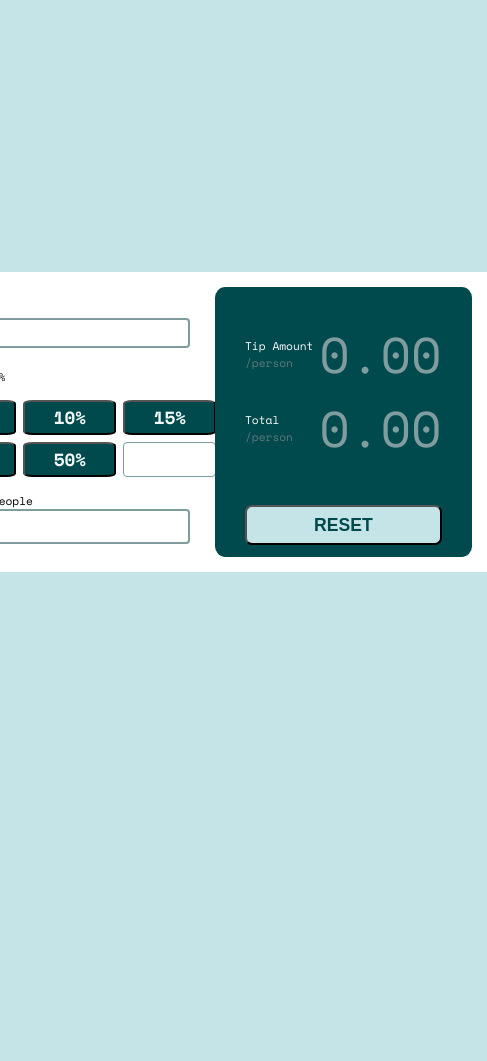
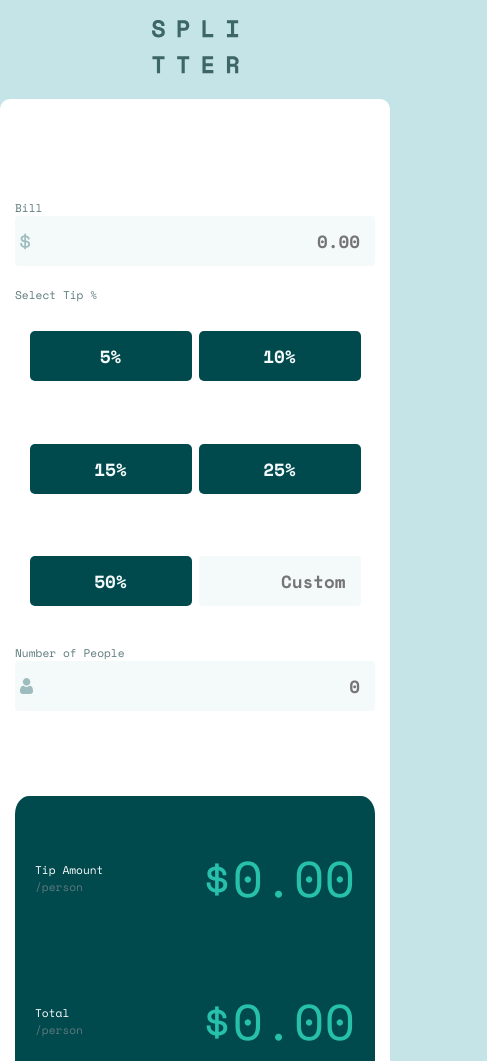
Before and after one commit to daviprre/project-calculator, a plain HTML site: page index.html in a window 390 px wide. Shown: the top 1061 px of the page, 487 px wide, since content can reach past the window. Before the commit the page ends 844 px from the top, so only its background shows below. Drawn offline with nearby package versions, Linux system fonts and the light colour scheme.

Commit message:
Se adiciona diseño adaptable para moviles al diseño inicial de Yecid

```diff
--- /dev/null
+++ b/css/mobile.css
@@ -0,0 +1,66 @@
+@media screen and (max-width: 700px){
+    body{
+        height: 150vh;
+    }
+    .container{
+        flex-direction: column;
+        height: 100%;
+        width: 100%;
+        align-items: center;
+
+    }
+    .container .calculadora{
+        width: 100%;
+        height: 60%;
+        margin: 0;
+        box-sizing: border-box;
+        padding: 0;
+    }
+
+    .container .calculadora .calculadora__Bill input{
+        height: 50px;
+    }
+
+    .container .calculadora .caculadora__porcentaje{
+        display: flex;
+        height: 50%;
+        box-sizing: border-box;
+        margin: 0;
+        flex-wrap: wrap;
+        justify-content: center;
+        align-items: center;
+        padding-bottom: 10px;
+    }
+
+    .container .calculadora .caculadora__porcentaje button{
+        width: 45%;
+        height: 50px;
+
+    }
+
+    .container .calculadora .caculadora__porcentaje input{
+        width: 45%;
+        height: 50px;
+    }
+    .container .calculadora .calculadora__cantidad input{
+        height: 50px;
+    }
+    .container .resultado{
+        width: 100%;
+        height: 40%;
+        display: flex;
+        flex-direction: column;
+        justify-content: space-around;
+        padding: 0 20px 0 20px;
+
+    }
+    .container .resultado .resultado__total{
+        margin-top: -20px;
+    }
+    .container .resultado button{
+        height: 60px;
+        margin: 0;
+    }
+
+
+}
--- a/css/styles.css
+++ b/css/styles.css
@@ -19,9 +19,17 @@ body{
     width: 100%;
     height: 100vh;
     display: flex;
-    justify-content: center;
+    flex-direction: column;
+    justify-content: flex-start;
     align-items: center;
     font-family: 'Space Mono', monospace;
+    color: var(--Dark-grayish-cyan);
+}
+.logo{
+    margin: 5%;
+}
+.logo img{
+    background-repeat: no-repeat;
 }
 .container{
     background-color: var(--White);
@@ -30,6 +38,7 @@ body{
     width: 650px;
     padding: 15px;
     font-size: 0.7rem;
+    border-radius: 10px;
 }
 .calculadora{
     display: flex;
@@ -38,7 +47,6 @@ body{
     width: 50%;
     padding: 5px;
     margin-right: 20px;
-
 }
 .calculadora__Bill{
     margin-bottom: 20px;
@@ -48,14 +56,24 @@ body{
     width: 100%;
     height: 30px;
     text-align: right;
-    border: 2px solid var(--Dark-grayish-cyan2);
-    background: url(/images/icon-dollar.svg) no-repeat scroll 7px;
     border-radius: 4px;
     font-weight: 700;
     font-family: 'Space Mono', monospace;
     font-size: 1.1rem;
+    background-color: var(--Light-grayish-cyan2);
+    border: 0;
+    outline: none;
+    color: var(--Very-dark-cyan);
+    background-image: url(../images/icon-dollar.svg);
+    background-repeat: no-repeat;
+    background-position-y: center;
+    background-position-x: 5px;
+
 }
 
+.calculadora__Bill input:hover{
+    border: 2px solid var(--Strong-cyan);
+}
 .caculadora__porcentaje{
     display: grid;
     grid-template-columns: repeat(3, 93px);
@@ -68,15 +86,15 @@ body{
 .caculadora__porcentaje button:hover{
     cursor: pointer;
     color: var(--Very-dark-cyan);
-    background-color: var(--Light-grayish-cyan);
-    border: 1px;
+    background-color: var(--Strong-cyan);
+    border: 0;
   }
-
 .caculadora__porcentaje button{
     background-color: var(--Very-dark-cyan);
     color: var(--Light-grayish-cyan2);
     height: 35px;
-    border-radius: 10%;
+    border: 0;
+    border-radius: 5px;
     font-weight: 700;
     font-family: 'Space Mono', monospace;
     font-size: 1.1rem;
@@ -86,10 +104,16 @@ body{
     height: 35px;
     text-align: right;
     border-radius: 4px;
-    border: 1px solid var(--Dark-grayish-cyan2);
+    border: 0;
+    outline: none;
     font-weight: 700;
     font-family: 'Space Mono', monospace;
     font-size: 1.1rem;
+    background-color: var(--Light-grayish-cyan2);
+    color: var(--Very-dark-cyan);
+}
+.caculadora__porcentaje input:hover{
+    border: 2px solid var(--Strong-cyan);
 }
 .calculadora__cantidad input{
     cursor: pointer;
@@ -97,10 +121,21 @@ body{
     height: 35px;
     text-align: right;
     border-radius: 4px;
-    border: 2px solid var(--Dark-grayish-cyan2);
-    background: url(/images/icon-person.svg) no-repeat scroll 7px;
+    background-image: url(../images/icon-person.svg);
+    background-repeat: no-repeat;
+    background-position-y: center;
+    background-position-x: 5px;
+    background-color: var(--Light-grayish-cyan2);
+    border: 0;
+    outline: none;
+    font-family: 'Space Mono', monospace;
+    font-size: 1.1rem;
+    font-weight: 700;
+
 }
-
+.calculadora__cantidad input:hover{
+    border: 2px solid var(--Strong-cyan);
+}
 .resultado{
     color: white;
     width: 50%;
@@ -119,7 +154,8 @@ body{
 
 .resultado .valor{
     font-size: 50px;
-    color: var(--Dark-grayish-cyan2)
+    color: var(--Strong-cyan)
+
 }
 
 .resultado button {
@@ -128,9 +164,13 @@ body{
     font-size: 1.1rem;
     margin-top: 40px;
     border-radius: 7px;
-    background-color: var(--Light-grayish-cyan);
+    background-color: var(--Strong-cyan);
     color: var(--Very-dark-cyan);
     font-weight: 700;
     cursor: pointer;
+    border: 0;
 
 }
+.resultado button:hover{
+    background-color: var(--Light-grayish-cyan);
+}
--- a/index.html
+++ b/index.html
@@ -4,18 +4,19 @@
     <meta charset="UTF-8">
     <meta http-equiv="X-UA-Compatible" content="IE=edge">
     <meta name="viewport" content="width=device-width, initial-scale=1.0">
-    <link rel="stylesheet" href="/css/styles.css">
-    <!-- <link rel="preconnect" href="https://fonts.googleapis.com">
-    <link rel="preconnect" href="https://fonts.gstatic.com" crossorigin>
-    <link href="https://fonts.googleapis.com/css2?family=Space+Mono:wght@400;700&display=swap" rel="stylesheet"> -->
+    <link rel="stylesheet" href="./css/styles.css">
+    <link rel="stylesheet" href="./css/mobile.css">
     <title>Calculadora</title>
 </head>
 <body>
+    <figure class="logo">
+        <img src="./images/logo.svg" alt="">
+    </figure>
     <div class="container">
         <div class="calculadora">
             <div class="calculadora__Bill">
                 <p>Bill</p>
-                <input type="number">
+                <input type="number" name="" id="" placeholder="0.00">
             </div>
             <p>Select Tip %</p>
             <div class="caculadora__porcentaje">
@@ -24,28 +25,28 @@
                 <button>15%</button>
                 <button>25%</button>
                 <button>50%</button>
-                <input type="number" name="" id="">
+                <input type="number" name="" id="" placeholder="Custom">
             </div>
             <div class="calculadora__cantidad">
                 <p>Number of People</p>
                 <p></p>
-                <input type="number">
+                <input type="number" name="" id="" placeholder="0">
             </div>
         </div>
         <div class="resultado">
             <div class="resultado__individual">
                 <p>Tip Amount<br><span>/person</span></p>
                 <div class="valor">
-                    <p>0.00</p>
+                    <p>$0.00</p>
                 </div>
             </div>
             <div class="resultado__total">
                 <p>Total<br><span>/person</span></p>
                 <div class="valor">
-                    <p>0.00</p>
+                    <p>$0.00</p>
                 </div>
             </div>
-            <button>RESET</button>
+            <button>Reset</button>
     </div>
 </body>
 </html>
```
